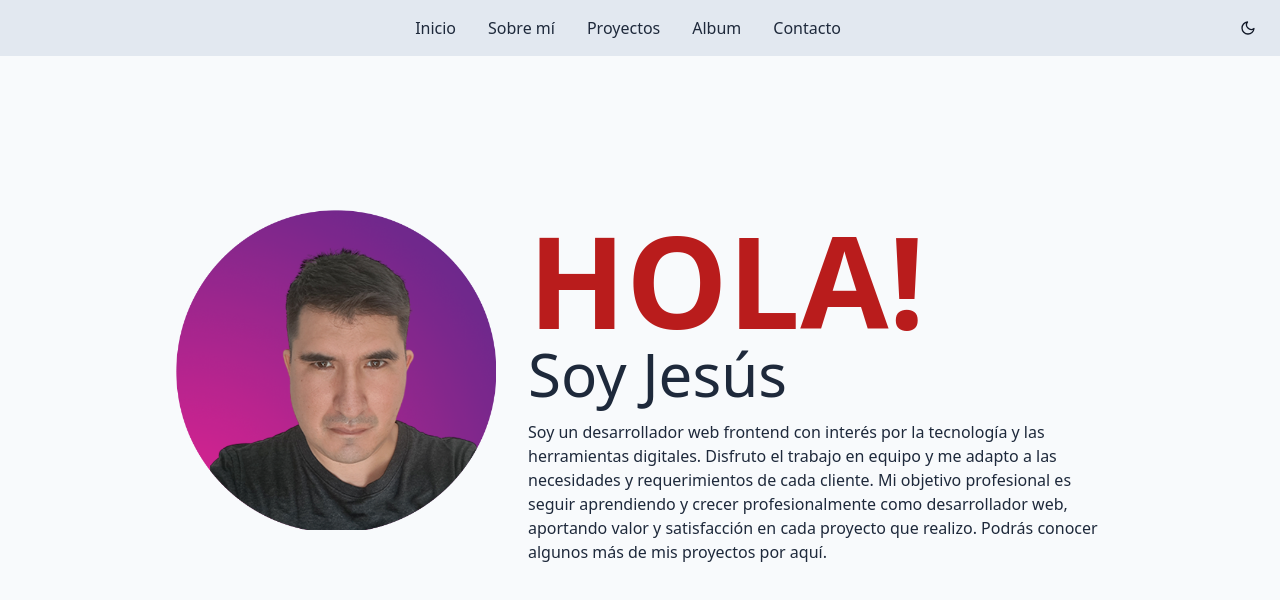
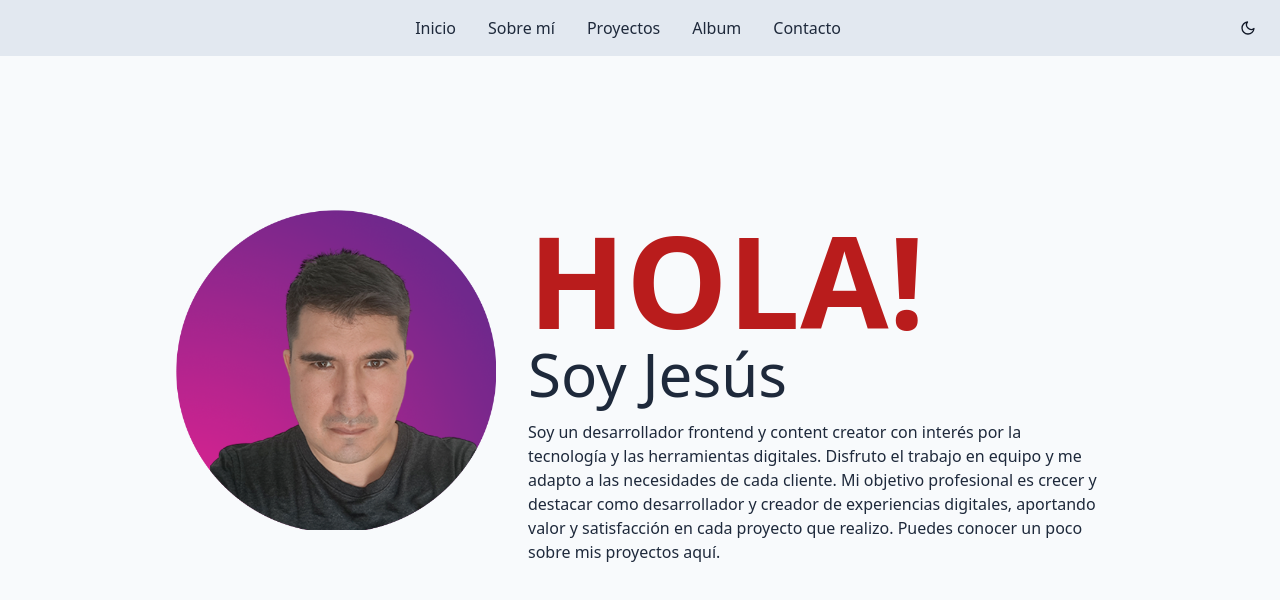
Before and after one commit to JesusParedes-04/portfolioReact, a React (Vite) app: page /about in a window 1280 px wide. Shown: the top 600 px of the page. Built offline with nearby package versions, Linux system fonts and the light colour scheme; a web font is replaced by a local one.

Commit message:
description

```diff
--- a/src/components/About.jsx
+++ b/src/components/About.jsx
@@ -22,12 +22,10 @@ const About = () => {
             </div>
             <div className="w-full md:w-1/2 pl-8">
               <div>
-                <h1 className= "text-3xl font-bold md:text-9xl uppercase mt-8 md:mt-10 text-red-700">Hola!</h1>
-                <h2 className= {`text-3xl md:text-6xl  ${isDarkMode ? " text-slate-50" : " text-slate-800"}`}>Soy Jesús </h2>
-                <p className= {`mt-4  ${isDarkMode ? " text-slate-50" : " text-slate-800"}`}>
-                  Soy un desarrollador web frontend con interés por la tecnología y las herramientas digitales.
-                  Disfruto el trabajo en equipo y me adapto a las necesidades y requerimientos de cada cliente. Mi objetivo profesional es seguir aprendiendo y crecer profesionalmente como desarrollador web, aportando valor y satisfacción en cada proyecto que realizo.
-                  Podrás conocer algunos más de mis proyectos por aquí.
+                <h1 className="text-3xl font-bold md:text-9xl uppercase mt-8 md:mt-10 text-red-700">Hola!</h1>
+                <h2 className={`text-3xl md:text-6xl  ${isDarkMode ? " text-slate-50" : " text-slate-800"}`}>Soy Jesús </h2>
+                <p className={`mt-4  ${isDarkMode ? " text-slate-50" : " text-slate-800"}`}>
+                  Soy un desarrollador frontend y content creator con interés por la tecnología y las herramientas digitales. Disfruto el trabajo en equipo y me adapto a las necesidades de cada cliente. Mi objetivo profesional es crecer y destacar como desarrollador y creador de experiencias digitales, aportando valor y satisfacción en cada proyecto que realizo. Puedes conocer un poco sobre mis proyectos aquí.
                 </p>
               </div>
             </div>
@@ -37,7 +35,7 @@ const About = () => {
 
       <Tools />
 
-      <Footer/>
+      <Footer />
     </div>
   );
 };
```
Lines whose indentation alone changed are shown as unchanged.
